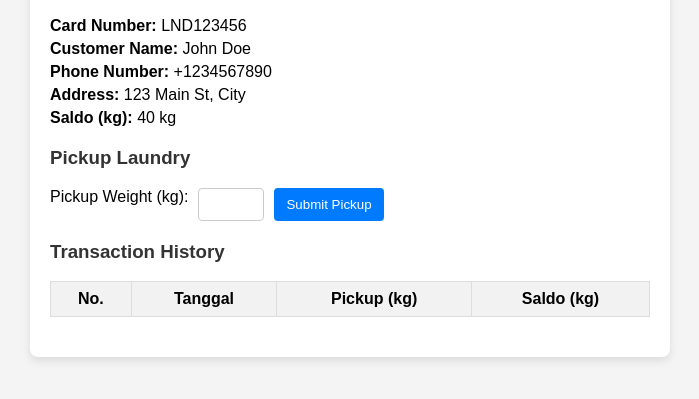
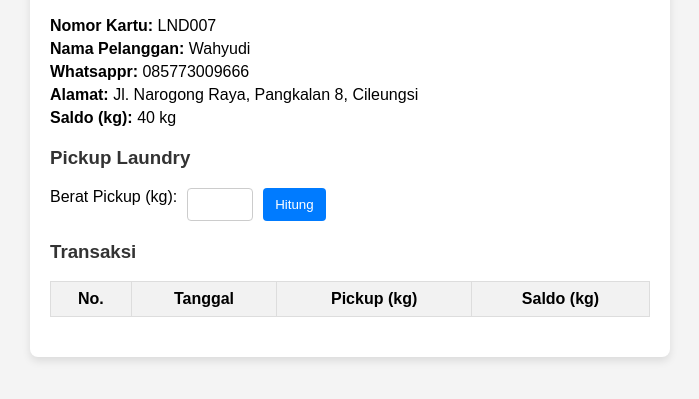
Before and after one commit to kelasmaster/laundry-membercard, a plain HTML site: page index.html in a window 1280 px wide. Shown: the part 91-490 px from the top of the page, without its empty margins (290-989 px from the left). Drawn offline with Linux system fonts and the light colour scheme.

Commit message:
Update index.html

```diff
--- a/index.html
+++ b/index.html
@@ -11,10 +11,10 @@
     <!-- Membership Card -->
     <div class="card">
       <h2>Laundry Member Card</h2>
-      <p><strong>Card Number:</strong> <span id="cardNumber">LND123456</span></p>
-      <p><strong>Customer Name:</strong> <span id="customerName">John Doe</span></p>
-      <p><strong>Phone Number:</strong> <span id="phoneNumber">+1234567890</span></p>
-      <p><strong>Address:</strong> <span id="address">123 Main St, City</span></p>
+      <p><strong>Nomor Kartu:</strong> <span id="cardNumber">LND007</span></p>
+      <p><strong>Nama Pelanggan:</strong> <span id="customerName">Wahyudi</span></p>
+      <p><strong>Whatsappr:</strong> <span id="phoneNumber">085773009666</span></p>
+      <p><strong>Alamat:</strong> <span id="address">Jl. Narogong Raya, Pangkalan 8, Cileungsi</span></p>
       <p><strong>Saldo (kg):</strong> <span id="saldo">40</span> kg</p>
     </div>
 
@@ -22,15 +22,15 @@
     <div class="pickup-form">
       <h3>Pickup Laundry</h3>
       <form id="pickupForm">
-        <label for="pickupWeight">Pickup Weight (kg):</label>
+        <label for="pickupWeight">Berat Pickup (kg):</label>
         <input type="number" id="pickupWeight" min="1" max="40" required>
-        <button type="submit">Submit Pickup</button>
+        <button type="submit">Hitung</button>
       </form>
     </div>
 
     <!-- Transaction History -->
     <div class="transaction-history">
-      <h3>Transaction History</h3>
+      <h3>Transaksi</h3>
       <table>
         <thead>
           <tr>
```
